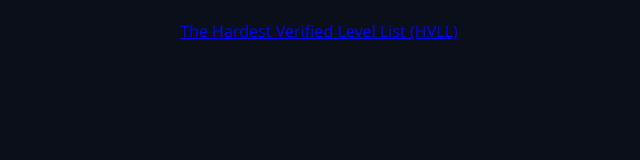
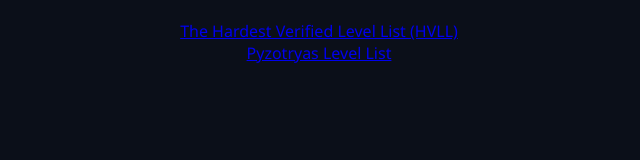
Before and after one commit to 483aa/483aa.github.io, a plain HTML site: page index.html in a window 1280 px wide. Shown: the whole page, without its empty margins (321-961 px from the left). Drawn offline with Linux system fonts and the light colour scheme; files that its build step writes are made by us from their sources.

Commit message:
Add files via upload

```diff
--- a/index.html
+++ b/index.html
@@ -2,5 +2,6 @@
     <link rel="stylesheet" href="style.css">
     <body>
         <a href="hvll/index.html" id="main">The Hardest Verified Level List (HVLL)</a>
+        <a href="pyzotryas/main.html" id="main">Pyzotryas Level List</a>
     </body>
 </html>
```
